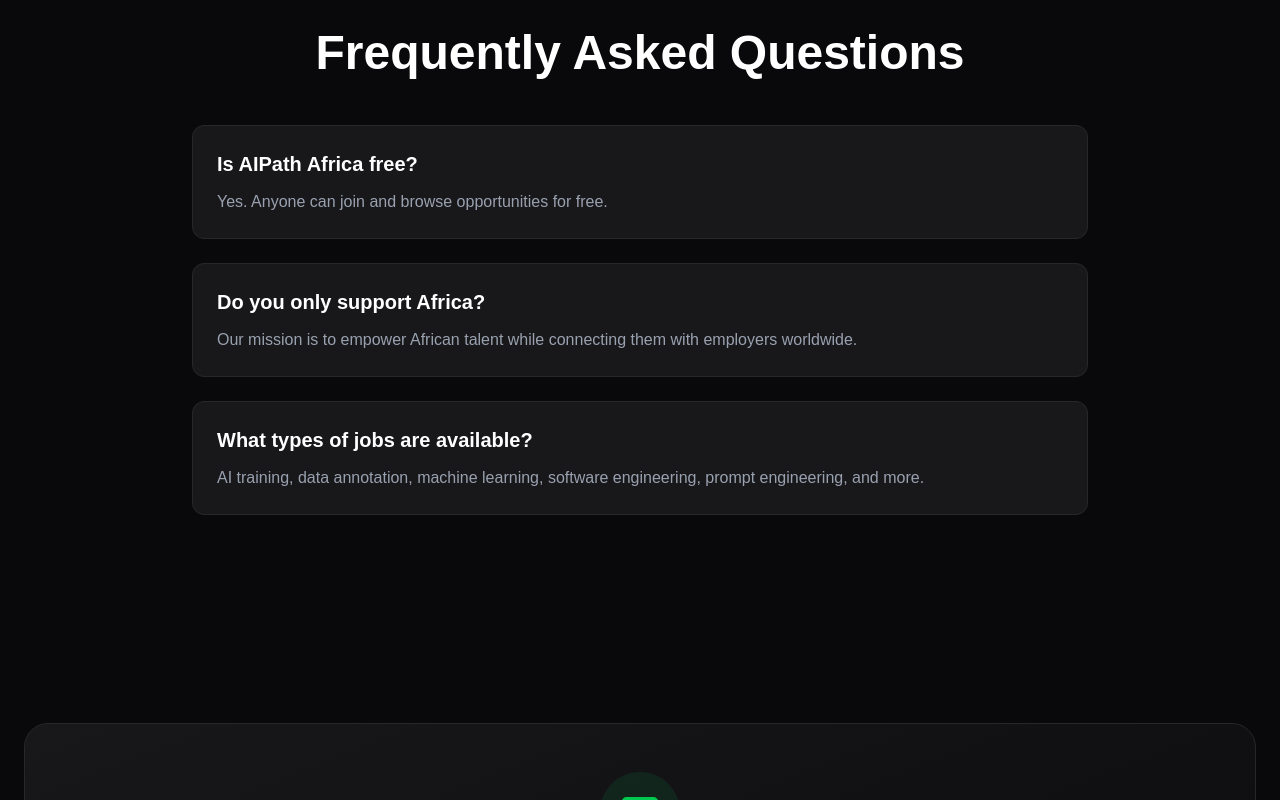
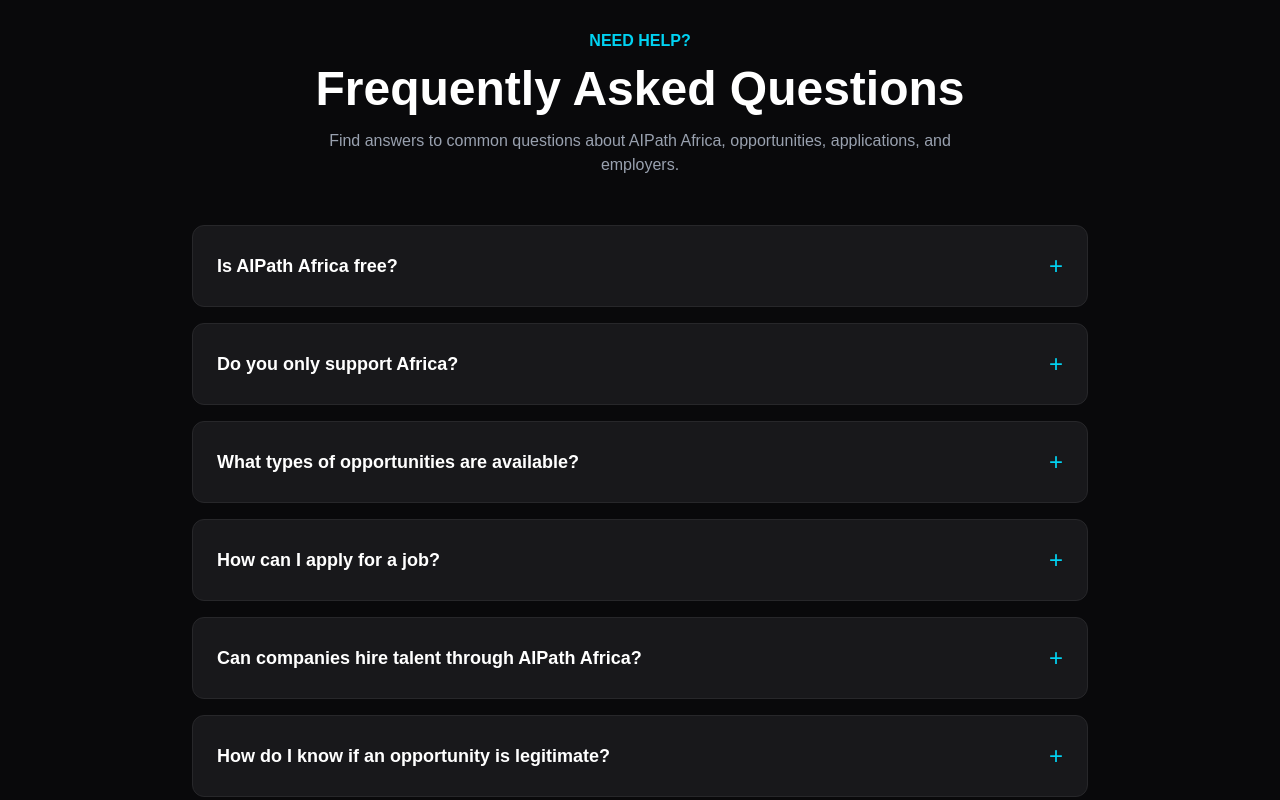
Before and after one commit to polycarpmusyoka22/aipath-africa, a Next.js app: page / in a window 1280 px wide. Shown: the part 6180-6980 px from the top of the page. Built offline with nearby package versions, Linux system fonts and the light colour scheme.

Commit message:
Improve FAQ section

```diff
--- a/app/components/home/FAQ.tsx
+++ b/app/components/home/FAQ.tsx
@@ -1,37 +1,90 @@
+"use client";
+
+import { useState } from "react";
+
 export default function FAQ() {
   const faqs = [
     {
       q: "Is AIPath Africa free?",
-      a: "Yes. Anyone can join and browse opportunities for free.",
+      a: "Yes. Anyone can join AIPath Africa and browse opportunities for free.",
     },
     {
       q: "Do you only support Africa?",
-      a: "Our mission is to empower African talent while connecting them with employers worldwide.",
+      a: "Our mission is to empower African talent while connecting them with employers and opportunities worldwide.",
     },
     {
-      q: "What types of jobs are available?",
-      a: "AI training, data annotation, machine learning, software engineering, prompt engineering, and more.",
+      q: "What types of opportunities are available?",
+      a: "AI training, data annotation, machine learning, software engineering, prompt engineering, data collection, and other AI-related opportunities.",
+    },
+    {
+      q: "How can I apply for a job?",
+      a: "Create an account, complete your candidate profile, browse available opportunities, and apply directly through AIPath Africa.",
+    },
+    {
+      q: "Can companies hire talent through AIPath Africa?",
+      a: "Yes. Employers can connect with skilled African AI professionals and use AIPath Africa to find talent for AI and technology projects.",
+    },
+    {
+      q: "How do I know if an opportunity is legitimate?",
+      a: "We focus on legitimate opportunities and aim to provide clear information about employers, roles, requirements, and application processes.",
     },
   ];
+
+  const [open, setOpen] = useState<number | null>(null);
 
   return (
     <section className="py-24 px-6 bg-zinc-950">
       <div className="max-w-4xl mx-auto">
-        <h2 className="text-5xl font-bold text-center mb-12">
+
+        <div className="text-center mb-12">
+          <p className="text-cyan-400 font-semibold mb-3">
+            NEED HELP?
+          </p>
+
+          <h2 className="text-4xl md:text-5xl font-bold">
             Frequently Asked Questions
           </h2>
 
-        <div className="space-y-6">
-          {faqs.map((faq, index) => (
+          <p className="text-gray-400 mt-4 max-w-2xl mx-auto">
+            Find answers to common questions about AIPath Africa,
+            opportunities, applications, and employers.
+          </p>
+        </div>
+
+        <div className="space-y-4">
+          {faqs.map((faq, index) => {
+            const isOpen = open === index;
+
+            return (
               <div
                 key={index}
-              className="border border-zinc-800 rounded-xl p-6 bg-zinc-900"
+                className="border border-zinc-800 rounded-xl bg-zinc-900 overflow-hidden"
               >
-              <h3 className="text-xl font-semibold">{faq.q}</h3>
-              <p className="text-gray-400 mt-3">{faq.a}</p>
+                <button
+                  onClick={() => setOpen(isOpen ? null : index)}
+                  className="w-full flex items-center justify-between text-left p-6 hover:bg-zinc-800/60 transition"
+                >
+                  <span className="text-lg font-semibold pr-4">
+                    {faq.q}
+                  </span>
+
+                  <span className="text-cyan-400 text-2xl">
+                    {isOpen ? "−" : "+"}
+                  </span>
+                </button>
+
+                {isOpen && (
+                  <div className="px-6 pb-6">
+                    <p className="text-gray-400 leading-relaxed">
+                      {faq.a}
+                    </p>
                   </div>
-          ))}
+                )}
               </div>
+            );
+          })}
+        </div>
+
       </div>
     </section>
   );
```
Lines whose indentation alone changed are shown as unchanged.
